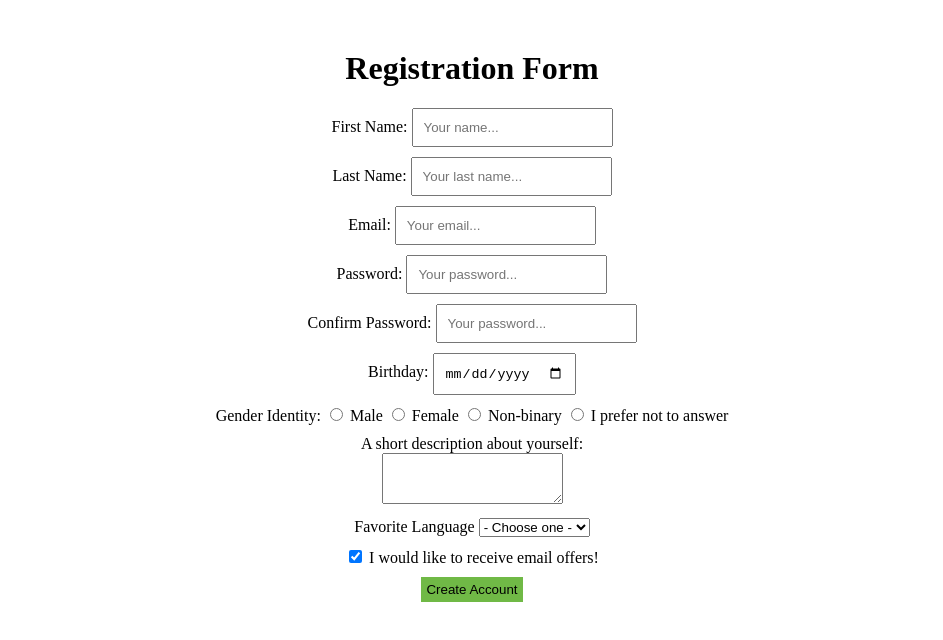
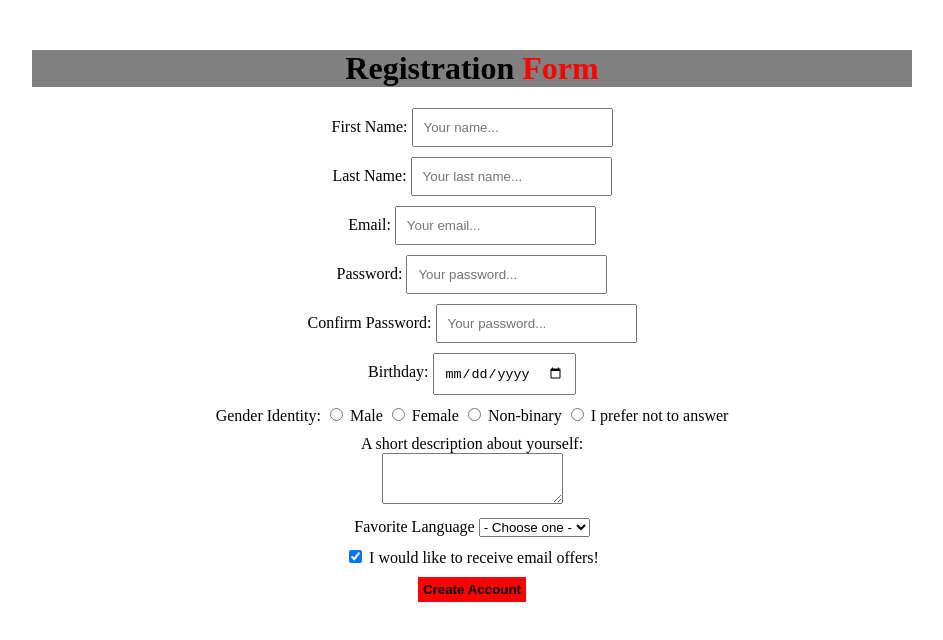
Before and after one commit to DNakagawa21/Devin, a plain HTML site: page index.html in a window 1280 px wide. Shown: the whole page, without its empty margins (168-1111 px from the left). Drawn offline with Linux system fonts and the light colour scheme.

Commit message:
Final Final

```diff
--- a/index.html
+++ b/index.html
@@ -18,14 +18,24 @@
         button {
             margin: 10px 0px 0px 0px;
             padding: 5px;
-            background-color: rgb(112, 185, 70);
+            background-color:red;
             border: none;
+            font-weight: bold;
+        }
+
+        header {
+            background-color: gray;
+            margin: 10px 200px 10px 200px;
+        }
+
+        #form-text {
+            color: red;
         }
     </style>
 </head>
 <body>
     <header>
-        <h1>Registration Form</h1>
+        <h1>Registration <span id="form-text">Form</span></h1>
     </header>
     <form action="/process" method="post">
         <div>
```
